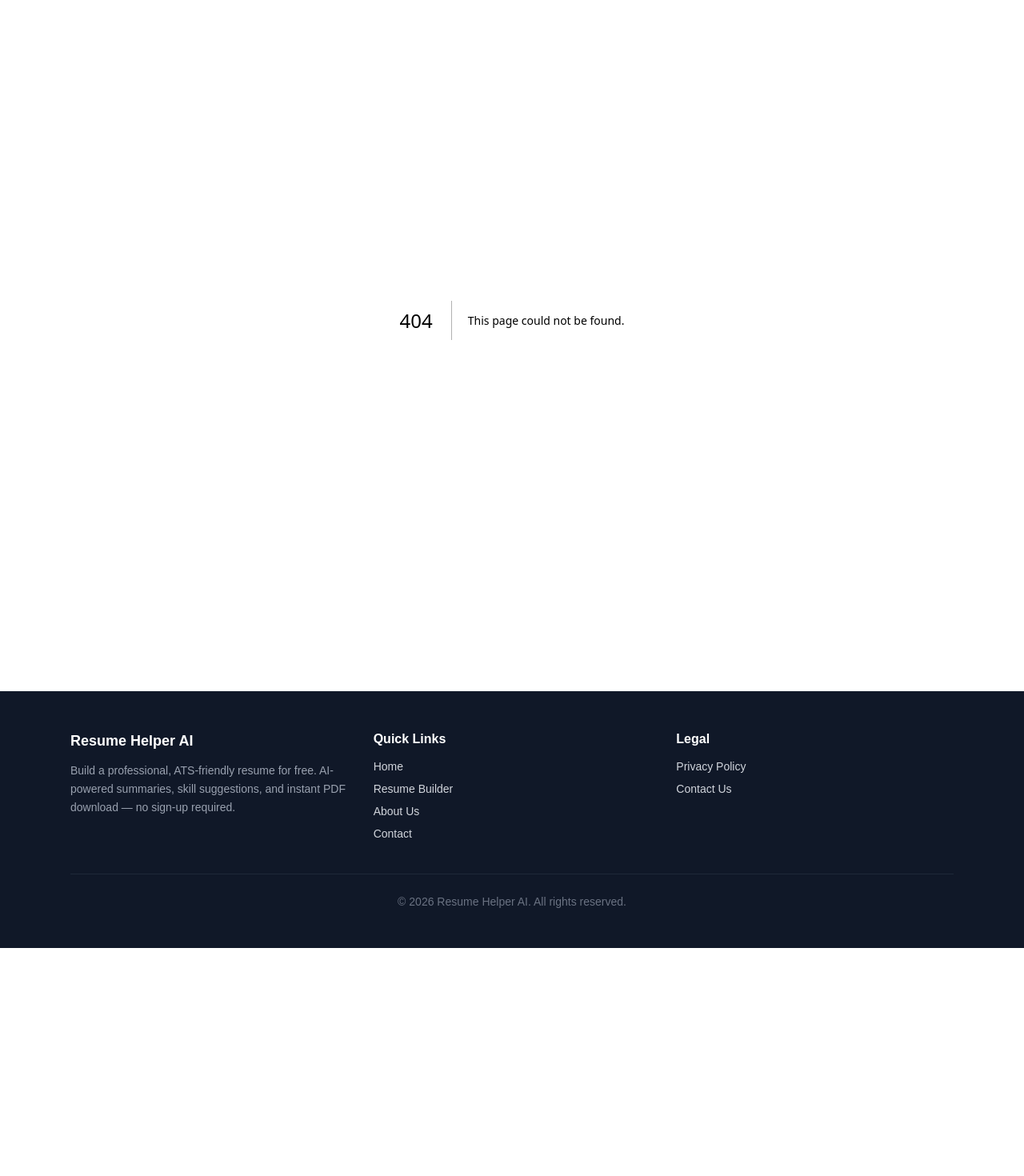
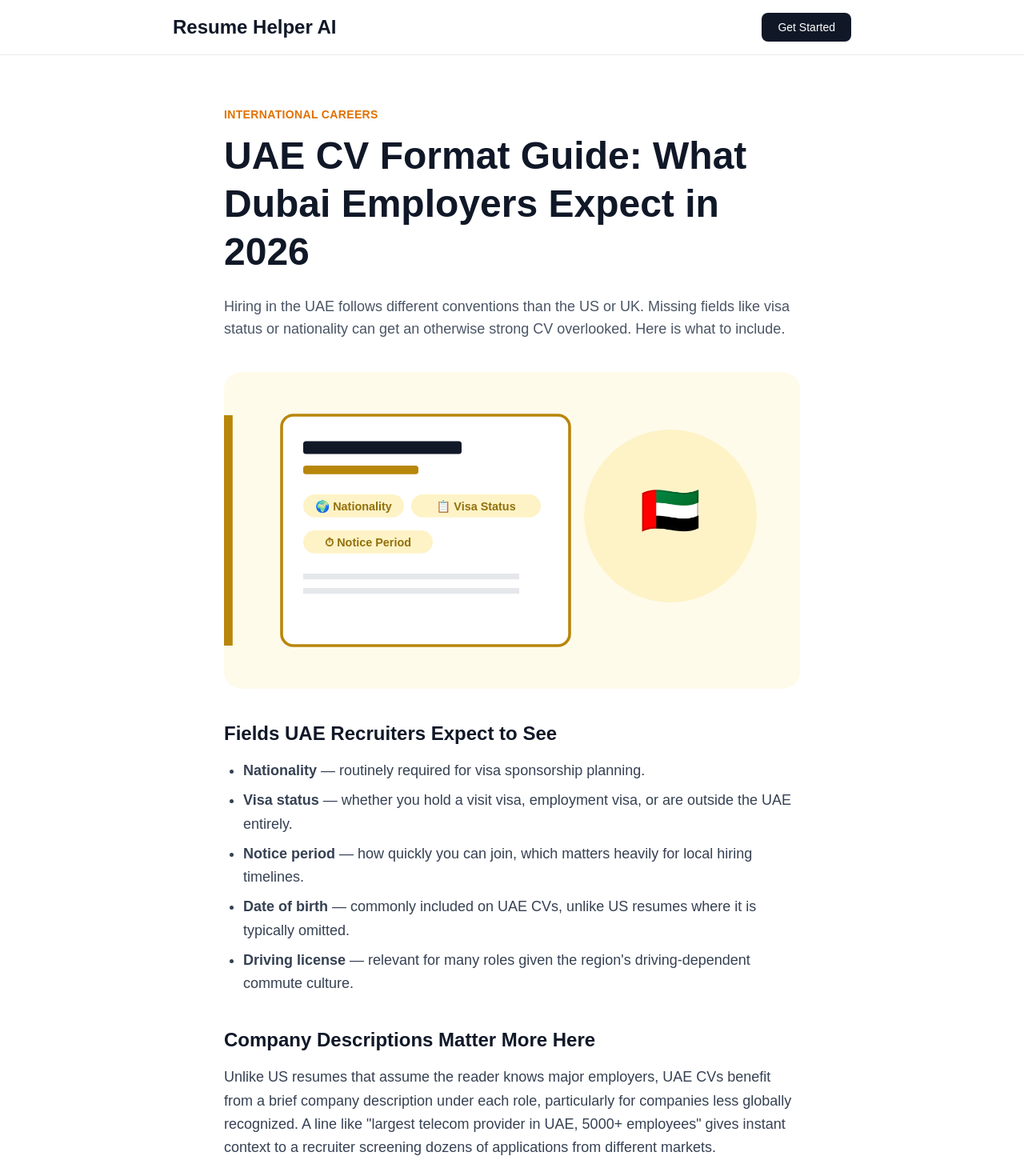
Before and after one commit to pragathishc/ai-resume-builder, a Next.js app: page /blog/uae-cv-format-guide in a window 1280 px wide. Before the commit this address had no page. Shown: the top 1470 px of the page at 80% size. Before the commit the page ends 1185 px from the top, so only its background shows below. Built offline with nearby package versions, Linux system fonts and the light colour scheme.

Commit message:
Create page.js

```diff
--- /dev/null
+++ b/src/app/blog/uae-cv-format-guide/page.js
@@ -0,0 +1,116 @@
+import Link from "next/link";
+
+export const metadata = {
+  title: "UAE CV Format Guide: What Dubai Employers Expect in 2026",
+  description: "A complete guide to UAE CV formatting including visa status, nationality, notice period, and MOHRE-compliant structure that Dubai recruiters expect.",
+  alternates: { canonical: "https://www.resumehelperai.com/blog/uae-cv-format-guide" },
+};
+
+function UAEIllustration() {
+  return (
+    <svg viewBox="0 0 400 220" className="w-full h-auto">
+      <rect width="400" height="220" fill="#fffbeb" rx="12" />
+      <rect x="40" y="30" width="200" height="160" rx="8" fill="#fff" stroke="#b8860b" strokeWidth="2" />
+      <rect x="0" y="30" width="6" height="160" fill="#b8860b" />
+      <rect x="55" y="48" width="110" height="9" rx="2" fill="#111827" />
+      <rect x="55" y="65" width="80" height="6" rx="2" fill="#b8860b" />
+      <rect x="55" y="85" width="70" height="16" rx="8" fill="#fef3c7" />
+      <text x="90" y="96" textAnchor="middle" fontSize="8" fill="#92700a" fontWeight="700">🌍 Nationality</text>
+      <rect x="130" y="85" width="90" height="16" rx="8" fill="#fef3c7" />
+      <text x="175" y="96" textAnchor="middle" fontSize="8" fill="#92700a" fontWeight="700">📋 Visa Status</text>
+      <rect x="55" y="110" width="90" height="16" rx="8" fill="#fef3c7" />
+      <text x="100" y="121" textAnchor="middle" fontSize="8" fill="#92700a" fontWeight="700">⏱ Notice Period</text>
+      <rect x="55" y="140" width="150" height="4" fill="#e5e7eb" />
+      <rect x="55" y="150" width="150" height="4" fill="#e5e7eb" />
+      <circle cx="310" cy="100" r="60" fill="#fef3c7" />
+      <text x="310" y="108" textAnchor="middle" fontSize="34">🇦🇪</text>
+    </svg>
+  );
+}
+
+export default function UAECVGuide() {
+  return (
+    <main className="min-h-screen bg-white">
+      <header className="sticky top-0 z-40 bg-white border-b border-gray-200">
+        <div className="max-w-4xl mx-auto px-6 py-4 flex justify-between items-center">
+          <Link href="/" className="text-2xl font-bold text-gray-900">Resume Helper AI</Link>
+          <Link href="/resume-builder">
+            <button className="bg-gray-900 text-white px-5 py-2 rounded-lg hover:bg-gray-800 transition text-sm">Get Started</button>
+          </Link>
+        </div>
+      </header>
+
+      <article className="max-w-3xl mx-auto px-6 py-16">
+        <p className="text-sm text-amber-600 font-semibold uppercase tracking-wide mb-3">International Careers</p>
+        <h1 className="text-4xl md:text-5xl font-bold text-gray-900 mb-6 leading-tight">
+          UAE CV Format Guide: What Dubai Employers Expect in 2026
+        </h1>
+        <p className="text-lg text-gray-600 mb-10">
+          Hiring in the UAE follows different conventions than the US or UK. Missing fields like visa status or nationality can get an otherwise strong CV overlooked. Here is what to include.
+        </p>
+
+        <div className="mb-10">
+          <UAEIllustration />
+        </div>
+
+        <div className="space-y-6 text-gray-700 text-lg leading-relaxed">
+          <h2 className="text-2xl font-bold text-gray-900 mt-10 mb-4">Fields UAE Recruiters Expect to See</h2>
+          <ul className="list-disc pl-6 space-y-2">
+            <li><strong>Nationality</strong> — routinely required for visa sponsorship planning.</li>
+            <li><strong>Visa status</strong> — whether you hold a visit visa, employment visa, or are outside the UAE entirely.</li>
+            <li><strong>Notice period</strong> — how quickly you can join, which matters heavily for local hiring timelines.</li>
+            <li><strong>Date of birth</strong> — commonly included on UAE CVs, unlike US resumes where it is typically omitted.</li>
+            <li><strong>Driving license</strong> — relevant for many roles given the region's driving-dependent commute culture.</li>
+          </ul>
+
+          <h2 className="text-2xl font-bold text-gray-900 mt-10 mb-4">Company Descriptions Matter More Here</h2>
+          <p>Unlike US resumes that assume the reader knows major employers, UAE CVs benefit from a brief company description under each role, particularly for companies less globally recognized. A line like "largest telecom provider in UAE, 5000+ employees" gives instant context to a recruiter screening dozens of applications from different markets.</p>
+
+          <h2 className="text-2xl font-bold text-gray-900 mt-10 mb-4">MOHRE-Compliant Structure</h2>
+          <p>Ministry of Human Resources and Emiratisation (MOHRE) standards influence what UAE employers expect structurally: clear visa and nationality fields, a professional photo (common practice regionally, unlike the US), and straightforward reverse-chronological work history.</p>
+
+          <h2 className="text-2xl font-bold text-gray-900 mt-10 mb-4">Notice Period Signals Hiring Speed</h2>
+          <p>Many UAE employers prioritize candidates who can start quickly. If you are an immediate joiner or on a short notice period, make this visible near the top rather than buried at the end of your CV.</p>
+        </div>
+
+        <div className="bg-amber-600 rounded-xl p-8 mt-12 text-center">
+          <h3 className="text-2xl font-bold text-white mb-3">Build Your UAE CV</h3>
+          <p className="text-amber-50 mb-6">Includes dedicated fields for visa status, nationality, and notice period.</p>
+          <Link href="/resume-builder?template=UAE+CV">
+            <button className="bg-white text-amber-700 px-8 py-3 rounded-lg font-semibold hover:bg-gray-100 transition">
+              Use the UAE CV Template →
+            </button>
+          </Link>
+        </div>
+
+        <div className="mt-16 pt-10 border-t border-gray-200">
+          <h3 className="text-xl font-bold text-gray-900 mb-5">Related Guides</h3>
+          <div className="grid sm:grid-cols-2 gap-4">
+            <Link href="/blog/nursing-resume-guide" className="block p-5 border border-gray-200 rounded-lg hover:border-amber-300 hover:shadow-md transition">
+              <p className="font-semibold text-gray-900">Nursing Resume Guide</p>
+              <p className="text-sm text-gray-500 mt-1">DHA, DOH, and hospital hiring requirements.</p>
+            </Link>
+            <Link href="/blog/trades-resume-guide" className="block p-5 border border-gray-200 rounded-lg hover:border-amber-300 hover:shadow-md transition">
+              <p className="font-semibold text-gray-900">Resume Templates for Skilled Trades</p>
+              <p className="text-sm text-gray-500 mt-1">Trade licenses and safety certifications, UAE and beyond.</p>
+            </Link>
+          </div>
+        </div>
+      </article>
+
+      <script
+        type="application/ld+json"
+        dangerouslySetInnerHTML={{
+          __html: JSON.stringify({
+            "@context": "https://schema.org",
+            "@type": "Article",
+            headline: "UAE CV Format Guide: What Dubai Employers Expect in 2026",
+            description: "A complete guide to UAE CV formatting and MOHRE-compliant structure.",
+            author: { "@type": "Organization", name: "Resume Helper AI" },
+            publisher: { "@type": "Organization", name: "Resume Helper AI" },
+          }),
+        }}
+      />
+    </main>
+  );
+}
```
